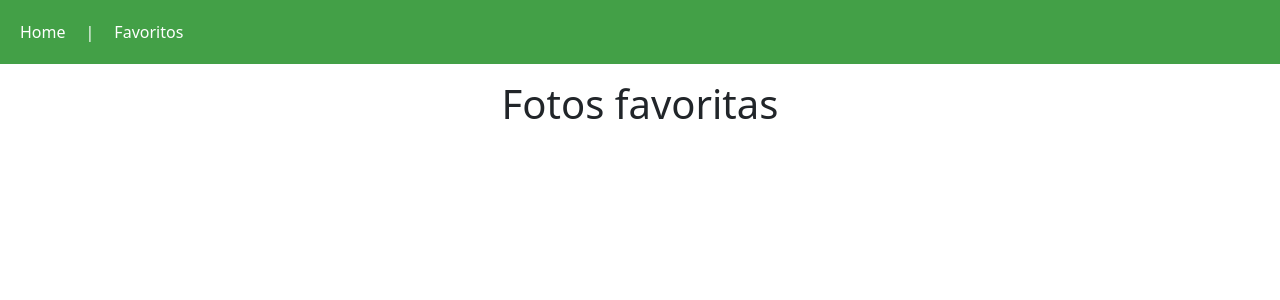
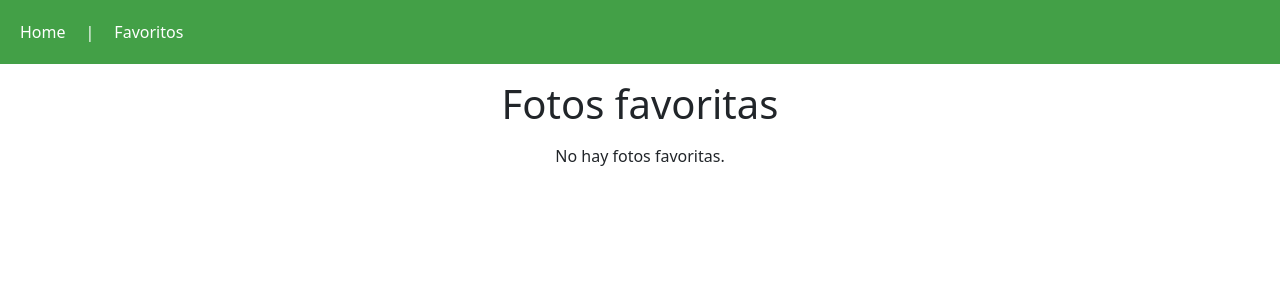
Before and after one commit to YACSCH/desafio-context, a React (Vite) app: page /favoritos in a window 1280 px wide. Shown: the top 300 px of the page. Built offline with nearby package versions, Linux system fonts and the light colour scheme.

Commit message:
mensaje vista favoritos desafio-context

```diff
--- a/src/views/Favorites.jsx
+++ b/src/views/Favorites.jsx
@@ -11,9 +11,11 @@ const Favorites = () => {
   return (
     <div>
       <h1 className="text-center p-3">Fotos favoritas</h1>
+
+      {likedPhotos.length > 0 ? (
         <div className="p-3 gallery grid-columns-4">
           {likedPhotos.map((photo) => (
-          <Card key={photo.id} style={{ width: "18rem" }}>
+            <Card key={photo.id}>
               <Card.Img
                 style={{ height: '14rem'}}
                 variant='top'
@@ -23,7 +25,11 @@ const Favorites = () => {
             </Card>
           ))}
         </div>
+      ) : (
+        <p className="text-center">No hay fotos favoritas.</p>
+      )}
       </div>
+
   );
 };
 export default Favorites;
--- a/src/views/Home.jsx
+++ b/src/views/Home.jsx
@@ -1,10 +1,18 @@
+import { useContext } from "react";
+import { DataContext } from '../context/DataContext';
+
 import Gallery from "../components/Gallery";
 
+import Spinner from 'react-bootstrap/Spinner';
+
 const Home = () => {
+
+  const { isLoading } = useContext(DataContext)
+
   return (
     <div className="App">
       <h1>Natural Pic</h1>
-      <Gallery />
+      { isLoading ? ( <Spinner animation="border" variant="primary" /> ) : ( <Gallery /> )  }
     </div>
   );
 };
```
Lines whose indentation alone changed are shown as unchanged.
